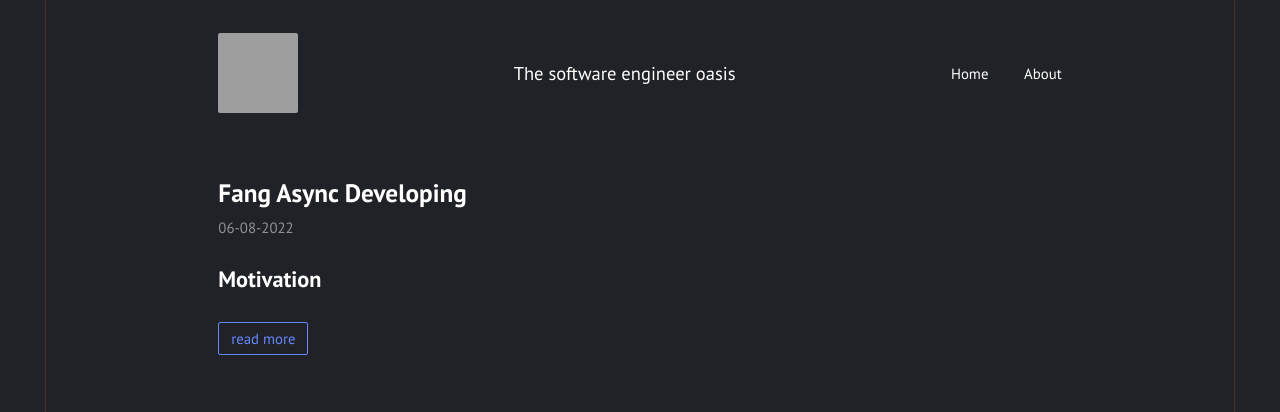
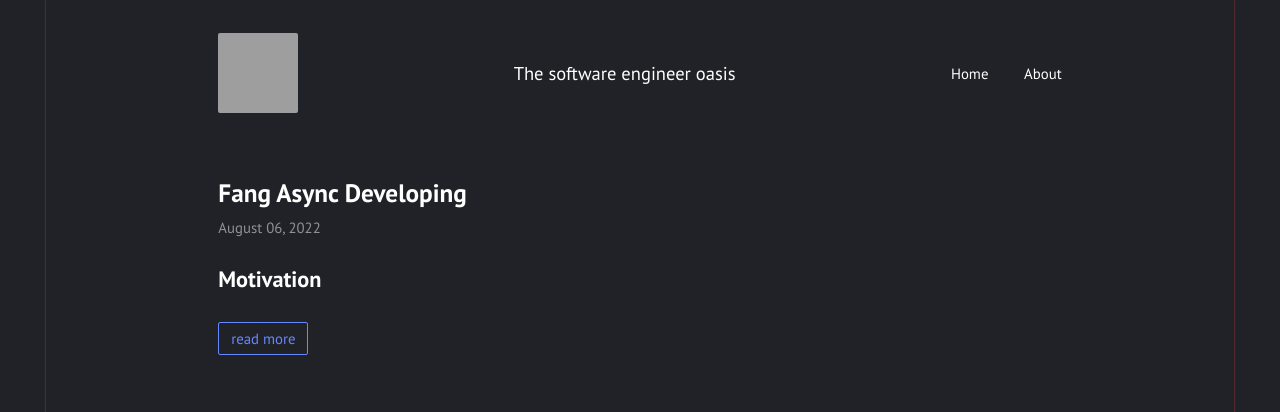
Before and after one commit to pxp9/pxp9.github.io, a Jekyll site: the page built from index.html, in a window 1280 px wide. Shown: the top 412 px of the page. Built offline with Jekyll 4.4.1, drawn with Linux system fonts in a browser that asks for light colours; grey boxes are pictures that could not be loaded.

Commit message:
fang article publish

```diff
--- a/_config.yml
+++ b/_config.yml
@@ -5,7 +5,7 @@ description: "Made with <b style=\"color: #f45;\">&lt;3</b> by Pepe Márquez Rom
 permalink: /:title/
 lang: "en"
 excerpt_separator: "\n\n\n"
-date_format: "%d-%m-%Y"
+date_format: "%B %d, %Y"
 # Layout
 
 show_excerpts: true        # show article excerpts on the home page
--- a/_includes/archive.html
+++ b/_includes/archive.html
@@ -3,7 +3,7 @@
   <ul class="archive">
     {% for post in site.posts %}
     <li>
-      <time datetime="{{ post.date | date_to_xmlschema }}">{{ post.date | date: "%d-%m-%Y" }}</time>
+      <time datetime="{{ post.date | date_to_xmlschema }}">{{ post.date | date: "%Y-%m-%d" }}</time>
       <a href="{{ post.url | relative_url }}">{{ post.title }}</a>
     </li>
     {% endfor %}
--- a/_includes/meta.html
+++ b/_includes/meta.html
@@ -1,5 +1,5 @@
 <header>
   <h1><a href="{{ include.post.url | relative_url }}">{{ include.post.title }}</a></h1>
-  {%- assign date_format = site.date_format | default: "%d-%m-%Y" -%}
+  {%- assign date_format = site.date_format | default: "%B %d, %Y" -%}
   <time datetime="{{ include.post.date | date_to_xmlschema }}">{{ include.post.date | date: date_format }}</time>
 </header>
```
